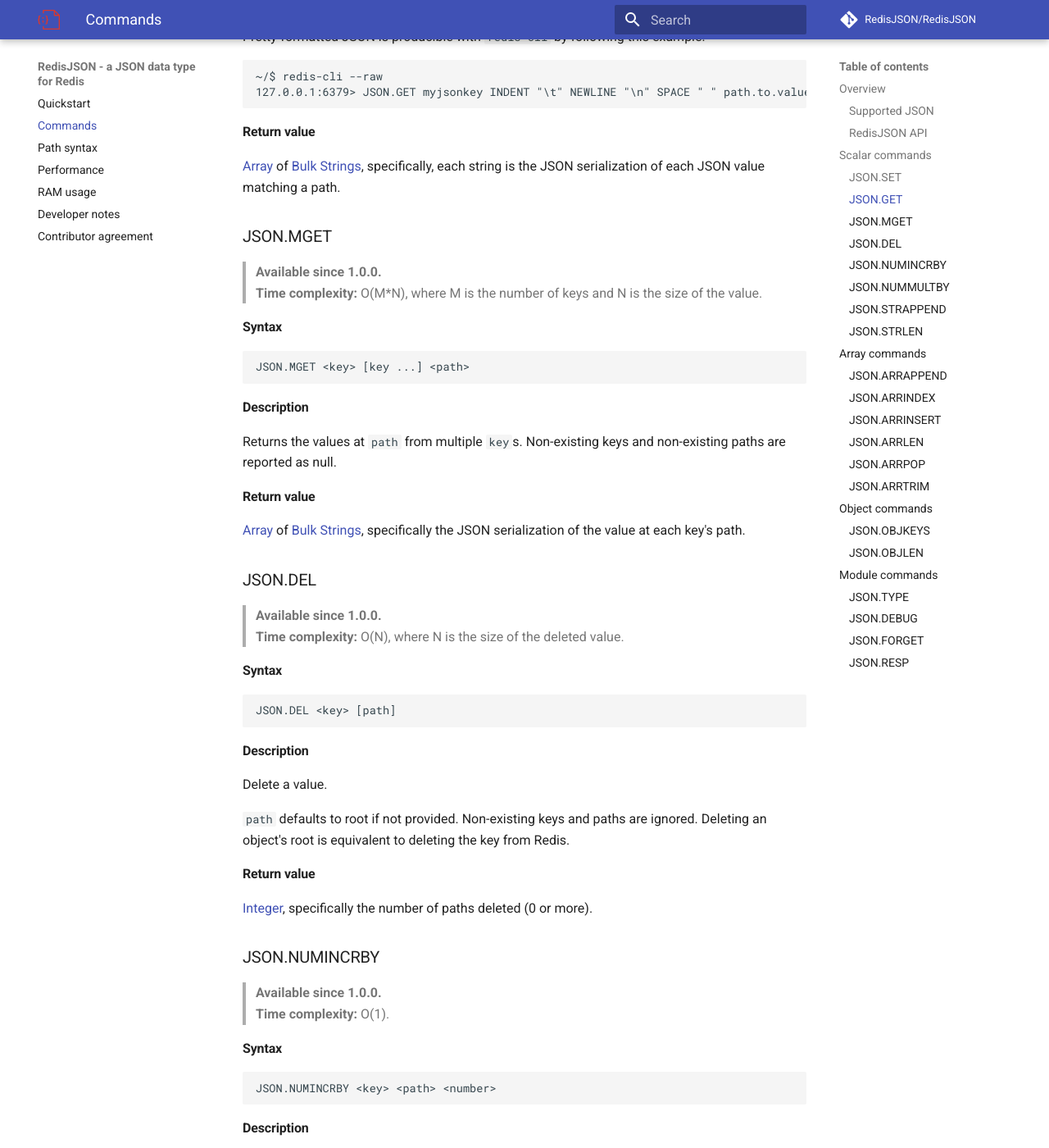
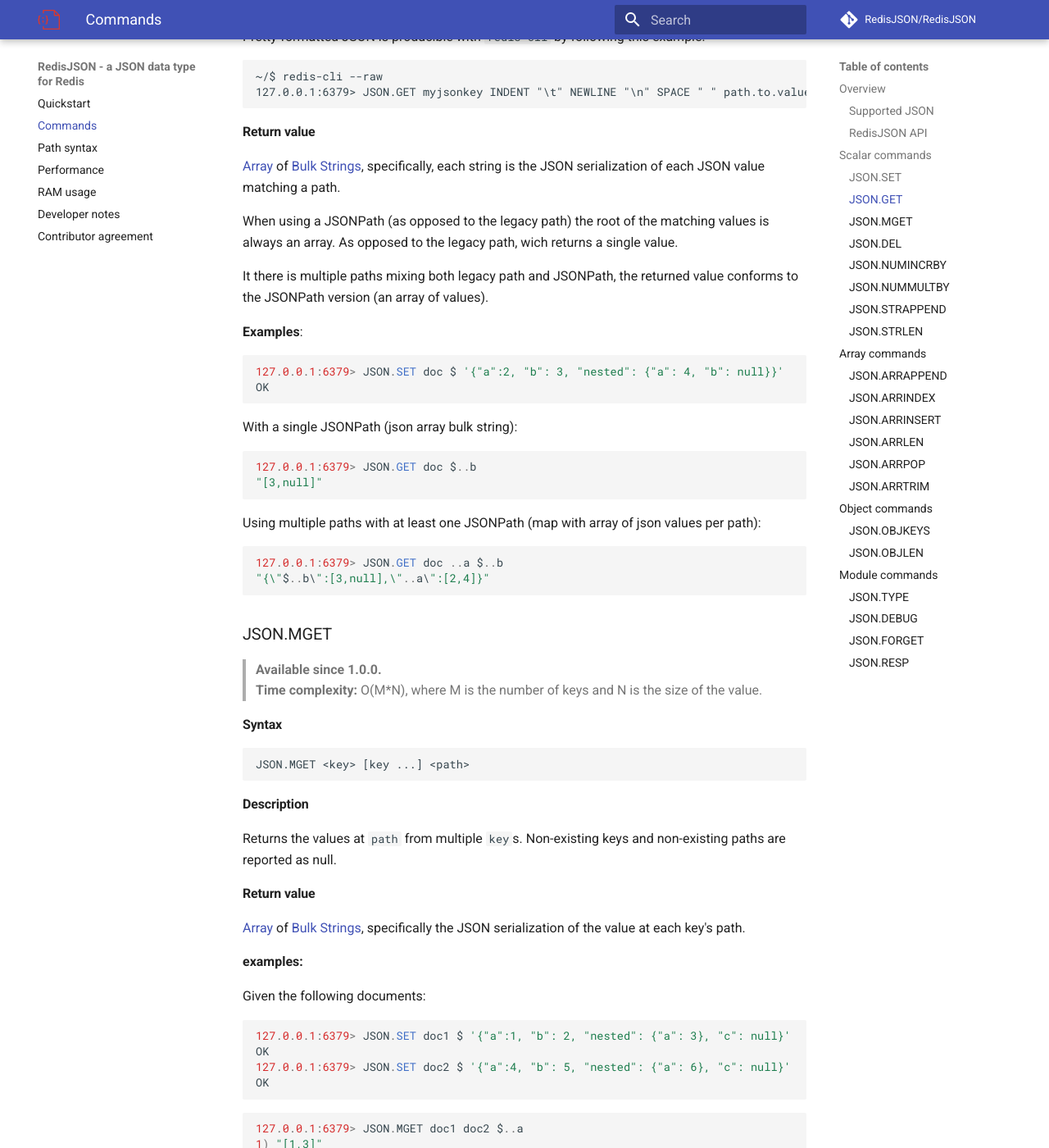
Before and after one commit to RedisJSON/RedisJSON, an MkDocs documentation site: the page built from docs/commands.md, in a window 1280 px wide and 1400 px high, scrolled down 2172 px. Shown: the whole window at 82% size. Built offline with MkDocs 1.6.1 and Material for MkDocs 9.7.7, drawn with Linux system fonts in a browser that asks for light colours; comment, search, counter and statistics services are not loaded.

Commit message:
Document new path, JSON.GET and JSON.MGET

````diff
--- a/docs/commands.md
+++ b/docs/commands.md
@@ -94,6 +94,31 @@
 
 [Array][4] of [Bulk Strings][3], specifically, each string is the JSON serialization of each JSON value matching a path.
 
+When using a JSONPath (as opposed to the legacy path) the root of the matching values is always an array. As opposed to the legacy path, wich returns a single value.
+
+It there is multiple paths mixing both legacy path and JSONPath, the returned value conforms to the JSONPath version (an array of values).
+
+__Examples__:
+
+```sql
+127.0.0.1:6379> JSON.SET doc $ '{"a":2, "b": 3, "nested": {"a": 4, "b": null}}'
+OK
+```
+
+With a single JSONPath (json array bulk string):
+
+```sql
+127.0.0.1:6379> JSON.GET doc $..b
+"[3,null]"
+```
+
+Using multiple paths with at least one JSONPath (map with array of json values per path):
+
+```sql
+127.0.0.1:6379> JSON.GET doc ..a $..b
+"{\"$..b\":[3,null],\"..a\":[2,4]}"
+```
+
 ### JSON.MGET
 
 > **Available since 1.0.0.**
@@ -113,6 +138,23 @@
 
 [Array][4] of [Bulk Strings][3], specifically the JSON serialization of the value at each key's
 path.
+
+__examples:__
+
+Given the following documents:
+
+```sql
+127.0.0.1:6379> JSON.SET doc1 $ '{"a":1, "b": 2, "nested": {"a": 3}, "c": null}'
+OK
+127.0.0.1:6379> JSON.SET doc2 $ '{"a":4, "b": 5, "nested": {"a": 6}, "c": null}'
+OK
+```
+
+```sql
+127.0.0.1:6379> JSON.MGET doc1 doc2 $..a
+1) "[1,3]"
+2) "[4,6]"
+```
 
 ### JSON.DEL
 
````
Also changed, not shown: docs/path.md (+16 -0 lines).
